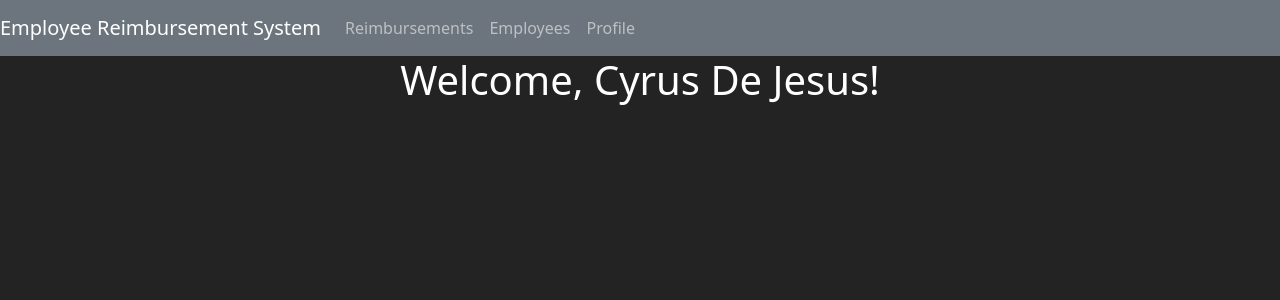
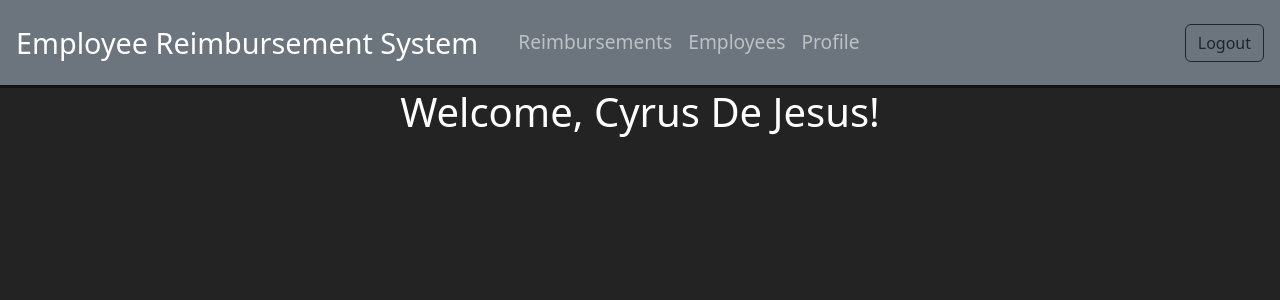
Before and after one commit to jesusdecyrus/RevatureTraining, a React (Create React App) app in the folder Project1/project1frontend/: page /home in a window 1280 px wide. Shown: the top 300 px of the page. Built offline with nearby package versions, Linux system fonts and the light colour scheme; no server answers.

Commit message:
[Frontend] Styled the navbar

```diff
--- a/Project1/project1frontend/src/Components/Home/HomeComponent.tsx
+++ b/Project1/project1frontend/src/Components/Home/HomeComponent.tsx
@@ -6,6 +6,7 @@ import axios from "axios";
 import { ReimbursementComponent } from "./Reimbursement/ReimbursementComponent";
 import { EmployeeComponent } from "./Employees/EmployeeComponent";
 import { ProfileComponent } from "./Profile/ProfileComponent";
+import './home.css';
 
 /**
  * Home Component
@@ -50,7 +51,7 @@ export const HomeComponent:React.FC = () => {
   // HTML
   return(
     <div>
-      <nav className="navbar navbar-expand-lg navbar-dark bg-secondary">
+      <nav className="navbar navbar-expand-sm navbar-dark bg-secondary">
         <a className="navbar-brand">Employee Reimbursement System</a>
         <div className="collapse navbar-collapse">
           <ul className="navbar-nav">
@@ -67,6 +68,7 @@ export const HomeComponent:React.FC = () => {
             </li>
           </ul>
         </div>
+        <button className="btn btn-outline-dark my-2 my-sm-0">Logout</button>
       </nav>
 
       <Container>
--- /dev/null
+++ b/Project1/project1frontend/src/Components/Home/home.css
@@ -0,0 +1,19 @@
+.navbar {
+  padding: 1rem 1rem;
+  font-size: 1.2rem;
+  border-bottom: 3px solid rgb(18, 18, 18);
+}
+
+.navbar-brand {
+  font-size: 1.8rem;
+  padding-right: 1rem;
+  cursor: default;
+}
+
+.navbar-brand:hover {
+  color: rgb(18, 18, 18);
+}
+
+.nav-link {
+  cursor: pointer;
+}
```
